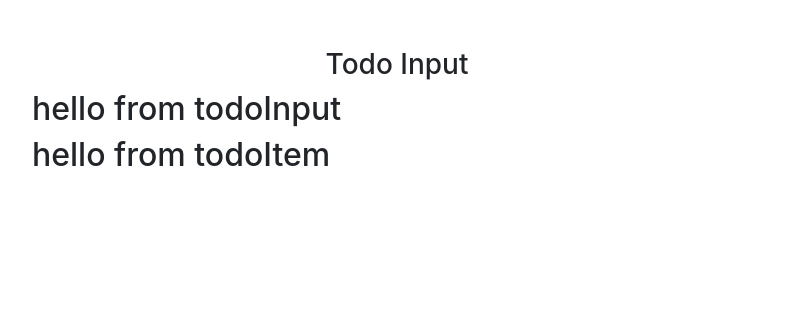
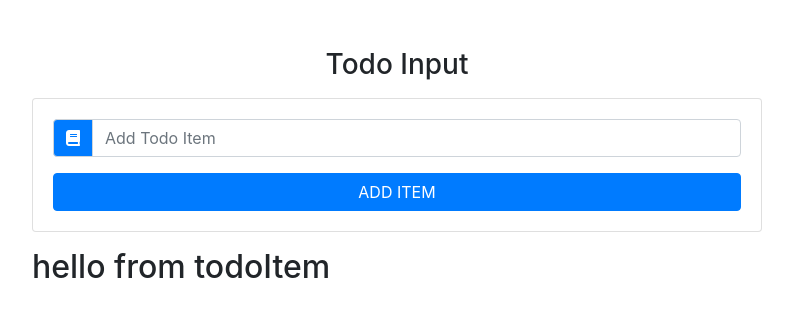
Before and after one commit to yianchang1993/react-todo-list, a React (Create React App) app: page / in a window 1280 px wide. Shown: the top 316 px of the page, without its empty margins (243-1036 px from the left). Built offline with nearby package versions, Linux system fonts and the light colour scheme.

Commit message:
to-do input

```diff
--- a/src/App.js
+++ b/src/App.js
@@ -1,5 +1,5 @@
 import React from "react";
-
+import "@fortawesome/fontawesome-free/css/all.min.css";
 import uuid from "uuid";
 import "bootstrap/dist/css/bootstrap.min.css";
 import TodoInput from "./components/todoInput";
--- a/src/components/todoInput.js
+++ b/src/components/todoInput.js
@@ -2,9 +2,32 @@
 
 export default class todoInput extends React.Component {
   render() {
+    const { item, handleChange, handleSumit, editItem } = this.props;
+
     return (
-      <div>
-        <h2>hello from todoInput</h2>
+      <div className="card card-body my-3">
+        <form onSumit={handleSumit}>
+          <div className="input-group">
+            <div className="input-group-prepend">
+              <div className="input-group-text bg-primary text-white">
+                <i className="fas fa-book" />
+              </div>
+            </div>
+            <input
+              type="text"
+              className="form-control text-capitalize"
+              placeholder="add todo item"
+              value={item}
+              onChange={handleChange}
+            />
+          </div>
+          <button
+            type="submit"
+            className="btn btn-block btn-primary mt-3 text-uppercase"
+          >
+            add item
+          </button>
+        </form>
       </div>
     );
   }
```
